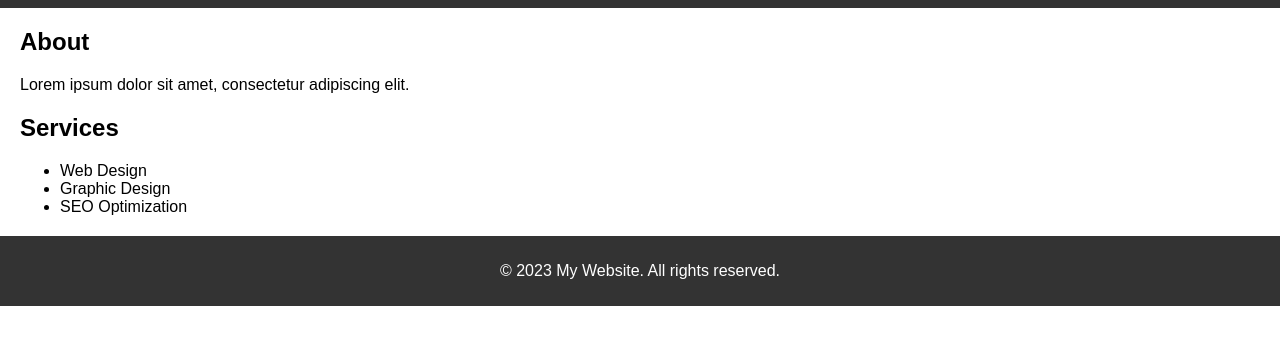
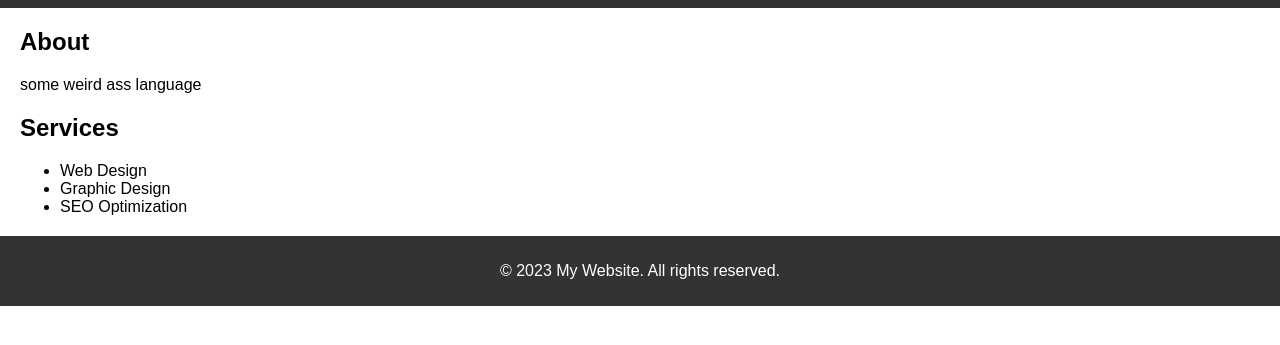
Before and after one commit to yomiko787/yomiko-LOL, a plain HTML site: page index.html in a window 1280 px wide. Shown: the part 67-412 px from the top of the page. Drawn offline with Linux system fonts and the light colour scheme.

Commit message:
some weird ass langueage

```diff
--- a/index.html
+++ b/index.html
@@ -19,7 +19,7 @@
 
   <section>
     <h2>About</h2>
-    <p>Lorem ipsum dolor sit amet, consectetur adipiscing elit.</p>
+    <p>some weird ass language</p>
   </section>
 
   <section>
```
